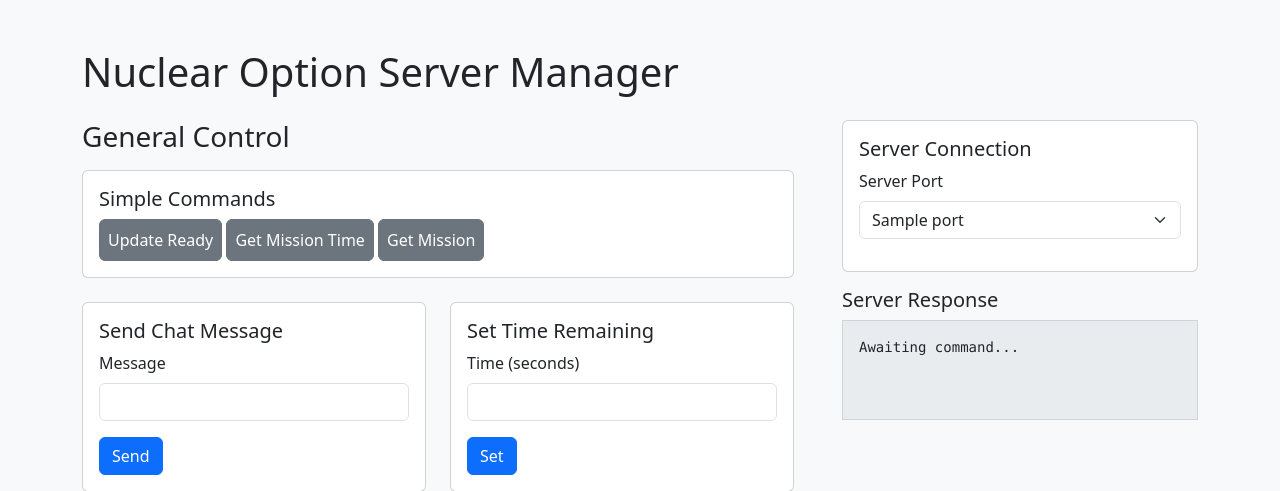
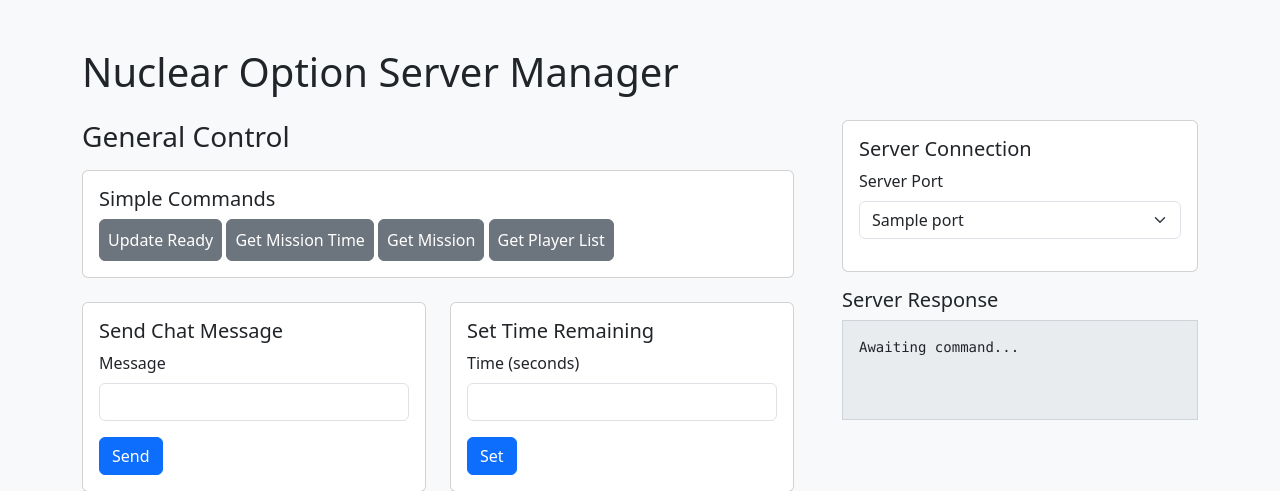
Before and after one commit to Shockfront-Studios/Nuclear-Option-Server-Tools, a Flask app: template ServerControlPanel/templates/index.html in a window 1280 px wide. Shown: the top 491 px of the page. Run offline with Flask 3, Linux system fonts and the light colour scheme; the template is opened without the code that fills it: most values are stand-ins (such as "Sample title", 1, 10 or a date in 2020).

Commit message:
adding get-player-list

```diff
--- a/ServerControlPanel/app.py
+++ b/ServerControlPanel/app.py
@@ -138,6 +138,19 @@ def get_mission():
         return error
 
     success, response = server_commands.get_mission(commander)
+    return jsonify({'success': success, 'response': response})
+
+
+@app.route('/command/get-player-list', methods=['POST'])
+@requires_auth
+def get_player_list():
+    data = request.get_json()
+
+    commander, error = get_commander_from_data(data)
+    if error:
+        return error
+
+    success, response = server_commands.get_player_list(commander)
     return jsonify({'success': success, 'response': response})
 
 
--- a/ServerControlPanel/server_commands.py
+++ b/ServerControlPanel/server_commands.py
@@ -76,3 +76,8 @@ def banlist_remove(commander: RemoteCommander, steam_id: str):
 def banlist_clear(commander: RemoteCommander):
     """Clears the ban list loaded in the Authenticator."""
     return commander.send_command("banlist-clear")
+
+
+def get_player_list(commander: RemoteCommander):
+    """Retrieves the current connected player list from the server."""
+    return commander.send_command("get-player-list")
--- a/ServerControlPanel/templates/index.html
+++ b/ServerControlPanel/templates/index.html
@@ -50,6 +50,8 @@
                                         Time</button>
                                     <button class="btn btn-secondary p-2" data-command="get-mission">Get
                                         Mission</button>
+                                    <button class="btn btn-secondary p-2" data-command="get-player-list">Get Player
+                                        List</button>
                                 </div>
                             </div>
                         </div>
```
